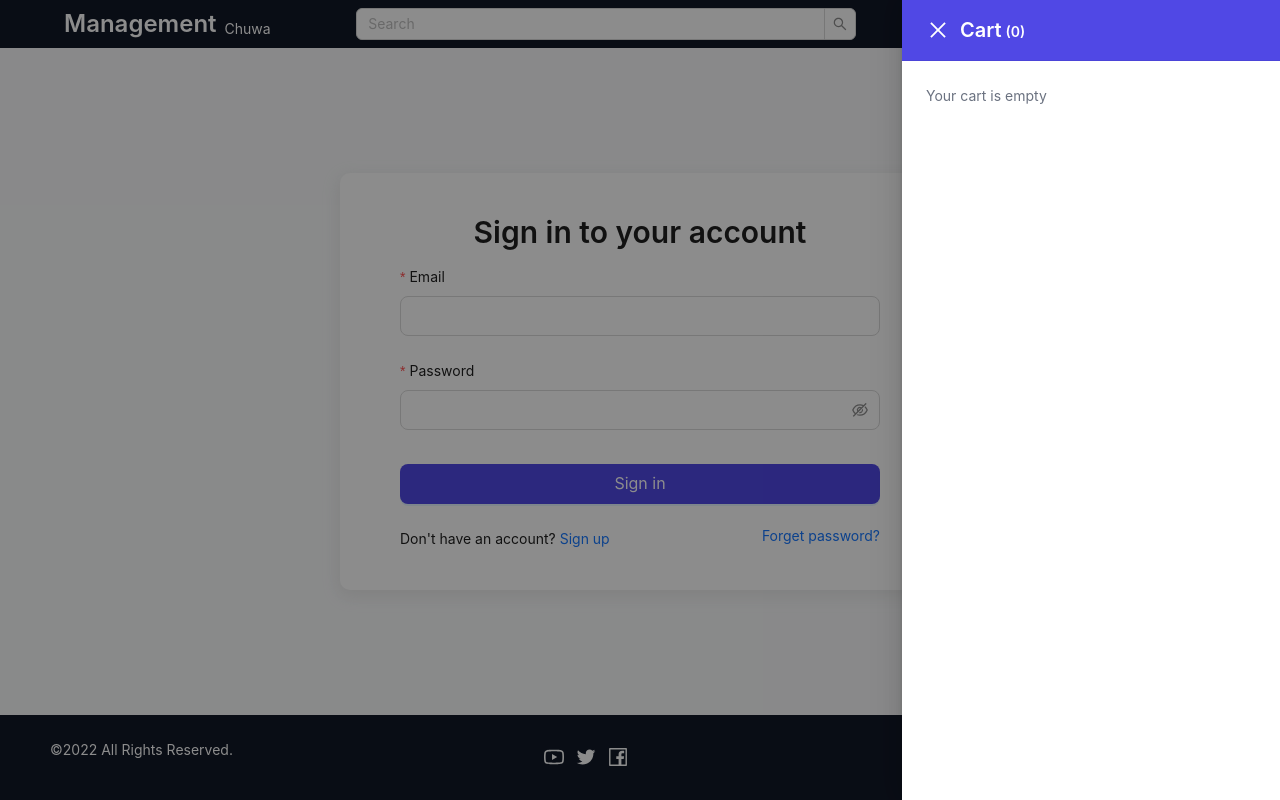
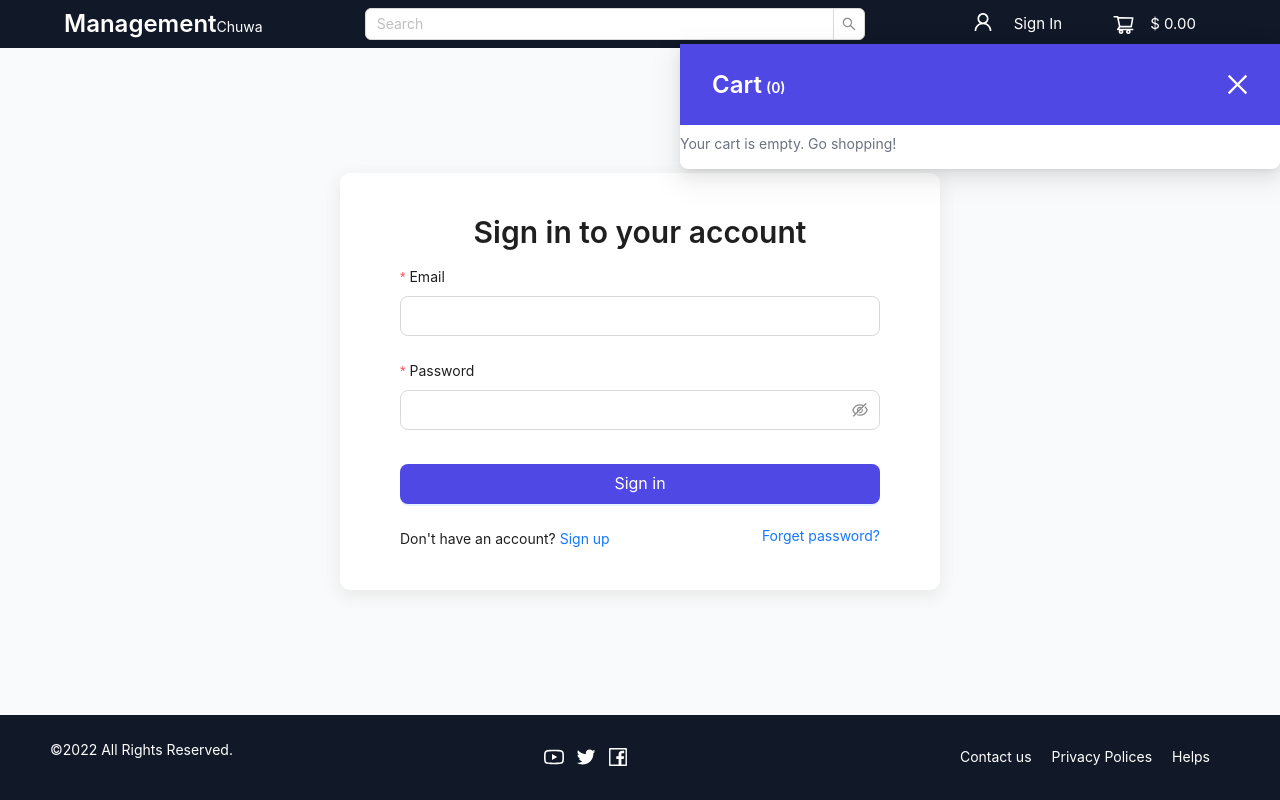
Before and after one commit to YongyanDeng/Chuwa_ProjectA, a React (Create React App) app in the folder client/: page /signin in a window 1280 px wide. Both pictures are taken after a click on the button 1111 px from the left and 24 px from the top of the page. Built offline with nearby package versions, Linux system fonts and the light colour scheme.

Commit message:
implement user's cart layout

```diff
--- /dev/null
+++ b/client/src/components/Cart/CartTitle.jsx
@@ -0,0 +1,19 @@
+// import style from "./style.module.css";
+import "./styles.css";
+
+import { Typography } from "antd";
+import { CloseOutlined } from "@ant-design/icons";
+
+const { Title, Text } = Typography;
+
+export default function CartTitle({ len, closeHandle }) {
+    return (
+        <div className="cartTitle">
+            <div className="titleText">
+                <Title level={3}>Cart</Title>
+                <Text>{`(${len})`}</Text>
+            </div>
+            <CloseOutlined onClick={closeHandle} />
+        </div>
+    );
+}
--- /dev/null
+++ b/client/src/components/Cart/ProductCard.jsx
@@ -0,0 +1,28 @@
+import "./styles.css";
+
+import React from "react";
+import { Image, Col, Row, InputNumber, Button, Typography } from "antd";
+
+const { Title, Text } = Typography;
+
+export default function ProductCard({ product }) {
+    return (
+        <Row style={{ margin: "20px" }}>
+            <Col span={8} style={{ marginRight: "20px" }}>
+                <Image alt="product" src={product.imageUrl} />
+            </Col>
+            <Col span={16}>
+                <div className="product-text">
+                    <Title className="product-name">{product.name}</Title>
+                    <Title className="product-price" level={3}>{`$${product.price}`}</Title>
+                </div>
+                <div className="product-controller">
+                    <InputNumber className="product-quantity" defaultValue={product.quantity} />
+                    <Button className="product-remove" type="link">
+                        Remove
+                    </Button>
+                </div>
+            </Col>
+        </Row>
+    );
+}
--- a/client/src/components/Cart/index.jsx
+++ b/client/src/components/Cart/index.jsx
@@ -1,25 +1,45 @@
-import { Typography } from "antd";
+import "./styles.css";
+
+import { Typography, Button, Form, Col, Row, Input } from "antd";
+import ProductCard from "./ProductCard";
 
 export default function Cart({ cart }) {
-    // const products = [
-    //     { name: "product1", price: 10, quantity: 20 },
-    //     { name: "product2", price: 20, quantity: 20 },
-    //     { name: "product3", price: 30, quantity: 20 },
-    // ];
+    if (!cart.length) {
+        return (
+            <div>
+                <Typography.Paragraph className="EmptyDrawerHint">
+                    Your cart is empty. Go shopping!
+                </Typography.Paragraph>
+            </div>
+        );
+    }
 
     return (
-        <div>
-            {cart.length ? (
-                <ul>
-                    {cart.map((product) => (
-                        <li key={product.id}>
-                            <p>{`${product.name} ------------- ${product.quantity}`}</p>
-                        </li>
-                    ))}
-                </ul>
-            ) : (
-                <Typography style={{ color: "#6B7280" }}>Your cart is empty</Typography>
-            )}
-        </div>
+        <>
+            <div className="products">
+                {cart.map((product) => (
+                    <ProductCard key={product.id} product={product} />
+                ))}
+            </div>
+            <div className="coupon">
+                <Form layout="vertical">
+                    <Row gutter={8} style={{ alignItems: "center" }}>
+                        <Col span={20}>
+                            <Form.Item name="discount" label="Apply Discount Code">
+                                <Input placeholder="Please enter discount code" size="large" />
+                            </Form.Item>
+                        </Col>
+                        <Col span={4}>
+                            <Button className="btn" htmlType="submit" size="large">
+                                Apply
+                            </Button>
+                        </Col>
+                    </Row>
+                </Form>
+            </div>
+            <div className="checkout">
+                <Button className="btn">Check Out</Button>
+            </div>
+        </>
     );
 }
--- /dev/null
+++ b/client/src/components/Cart/styles.css
@@ -0,0 +1,95 @@
+.EmptyDrawerHint {
+    color: #6b7280;
+}
+
+.cartTitle {
+    display: flex;
+    justify-content: space-between;
+    align-items: center;
+    width: 100%;
+    height: 81px;
+    padding: 10px 30px;
+    background-color: #5048e5;
+    color: #ffffff;
+    font-size: 25px;
+}
+
+.titleText {
+    display: flex;
+    align-items: baseline;
+}
+
+.titleText .ant-typography {
+    color: #ffffff;
+    margin: 2px;
+}
+
+.ant-row {
+    flex-flow: row;
+}
+
+.ant-image {
+    flex-shrink: 0;
+}
+
+.product-text,
+.product-controller {
+    display: flex;
+    align-items: baseline;
+    justify-content: space-between;
+    height: 50%;
+    position: relative;
+}
+
+.product-name,
+.product-price {
+    margin: 0 !important;
+    font-family: Inter;
+    font-size: 20px !important;
+    font-style: normal;
+    font-weight: 600 !important;
+    line-height: 137.5% !important;
+    top: 0;
+}
+
+.product-price {
+    color: #5048e5 !important;
+}
+
+.product-quantity {
+    font-family: Inter;
+    bottom: 0;
+    position: absolute;
+    padding: 0;
+    left: 0;
+}
+
+.product-remove {
+    font-family: Inter;
+    bottom: 0;
+    position: absolute;
+    padding: 0;
+    right: 0;
+    color: #6b7280;
+}
+
+.coupon {
+    padding: 0px 20px;
+}
+
+.checkout {
+    padding: 5px;
+    border: 1px solid #fff;
+    box-shadow: 4px 0px 4px 0px rgba(0, 0, 0, 0.25);
+}
+
+.btn {
+    color: #fff;
+    font-family: Inter;
+    font-size: 14px;
+    font-style: normal;
+    font-weight: 700;
+    line-height: 137.5%; /* 19.25px */
+    border-radius: 4px;
+    background: #5048e5;
+}
--- a/client/src/components/Navbar/index.jsx
+++ b/client/src/components/Navbar/index.jsx
@@ -1,16 +1,18 @@
 import "./styles.css";
+
 import React, { useState, useEffect } from "react";
 import { useNavigate, useLocation } from "react-router-dom";
-import { ShoppingCartOutlined, UserOutlined, CloseOutlined } from "@ant-design/icons";
-import { Space, Input, Typography, Drawer, Button } from "antd";
+import { ShoppingCartOutlined, UserOutlined } from "@ant-design/icons";
+import { Input, Typography, Drawer, Button, Popover } from "antd";
 import { useSelector } from "react-redux";
 import { useDispatch } from "react-redux";
 
 import Cart from "components/Cart";
+import CartTitle from "components/Cart/CartTitle";
 import { logOut, getCart } from "app/userSlice";
 
 const { Search } = Input;
-const { Title, Paragraph } = Typography;
+const { Title, Paragraph, Text } = Typography;
 const title = "Management";
 const companyName = "Chuwa";
 
@@ -21,8 +23,9 @@ export default function Navbar() {
     const dispatch = useDispatch();
     const { isAuthenticated, user, cart, totalPrice } = useSelector((state) => state.user);
 
-    const onClose = () => {
+    const updateTotalPrice = () => {
         setOpen(!open);
+        // update total price
     };
 
     useEffect(() => {
@@ -41,23 +44,21 @@ export default function Navbar() {
     };
     const handleCartIconClick = () => {
         setOpen(true);
+        console.log("open");
+    };
+    const closePopover = () => {
+        setOpen(false);
+        console.log("close");
     };
 
     return (
         <nav className="navbar">
-            <Space align="end">
+            <div className="title">
                 <Title level={3} style={{ margin: 0, color: "#FFF" }}>
                     {title}
                 </Title>
-                <Paragraph
-                    style={{
-                        margin: 0,
-                        color: "#FFF",
-                    }}
-                >
-                    {companyName}
-                </Paragraph>
-            </Space>
+                <Text style={{ margin: 0, color: "#FFF" }}>{companyName}</Text>
+            </div>
             <Search className="searchBox" allowClear placeholder="Search" onSearch={handleSearch} />
             <div className="right-menu">
                 <div className="menu">
@@ -67,21 +68,38 @@ export default function Navbar() {
                     <Button
                         type="link"
                         onClick={handleSignBtnClick}
-                        style={{ color: "#FFF", fontSize: "15px" }}
+                        style={{ color: "#FFF", fontFamily: "Inter", fontSize: "15px" }}
                     >
                         {isAuthenticated ? `Sign Out` : `Sign In`}
                     </Button>
                 </div>
                 <div className="menu">
-                    <button onClick={handleCartIconClick}>
-                        <ShoppingCartOutlined style={{ color: "#fff", fontSize: "20px" }} />
-                    </button>
-                    <Paragraph style={{ color: "#FFF", fontFamily: "Inter", fontSize: "15px" }}>
+                    <Popover
+                        title={<CartTitle len={cart.length} closeHandle={closePopover} />}
+                        placement="bottom"
+                        content={<Cart cart={cart} />}
+                        trigger="click"
+                        open={open}
+                        arrow={false}
+                    >
+                        <Button onClick={handleCartIconClick}>
+                            <ShoppingCartOutlined style={{ color: "#fff", fontSize: "23px" }} />
+                        </Button>
+                    </Popover>
+
+                    <Paragraph
+                        style={{
+                            color: "#FFF",
+                            fontFamily: "Inter",
+                            fontSize: "15px",
+                            margin: "0px",
+                        }}
+                    >
                         {`$ ${totalPrice.toFixed(2)}`}
                     </Paragraph>
                 </div>
             </div>
-            <Drawer
+            {/* <Drawer
                 title={
                     <>
                         <Typography.Title level={4} style={{ margin: "0px 2px", color: "#fff" }}>
@@ -92,15 +110,16 @@ export default function Navbar() {
                         >{`(${cart.length})`}</Typography>
                     </>
                 }
+                width={542}
                 placement="right"
                 closable={true}
                 open={open}
-                onClose={onClose}
+                onClose={updateTotalPrice}
                 style={{ zIndex: 99 }}
                 closeIcon={<CloseOutlined style={{ color: "#FFF", fontSize: "20px" }} />}
             >
                 <Cart cart={cart} />
-            </Drawer>
+            </Drawer> */}
         </nav>
     );
 }
--- a/client/src/components/Navbar/styles.css
+++ b/client/src/components/Navbar/styles.css
@@ -3,6 +3,12 @@
     display: flex;
     justify-content: space-between;
     align-items: center;
+}
+
+.title {
+    display: flex;
+    align-items: baseline;
+    justify-content: center;
 }
 
 .searchBox {
@@ -20,22 +26,26 @@
 
 .menu {
     display: flex;
-    align-items: baseline;
-    gap: 5px;
-    margin-right: 38px;
+    align-items: center;
+    justify-content: center;
+    margin-right: 20px;
 }
 
-.menu button {
+.menu Button {
     background: none;
     border: none;
     cursor: pointer;
-    align-items: baseline;
 }
 
-.ant-drawer-header {
-    background-color: #5048e5;
+.ant-popover-inner {
+    padding: 0 !important;
 }
-.ant-drawer-title {
+
+.ant-popover-inner-content {
     display: flex;
-    align-items: baseline;
+    flex-direction: column;
+    width: 600px;
+    max-height: 650px;
+    overflow: auto;
+    padding: 0px 10px;
 }
```
